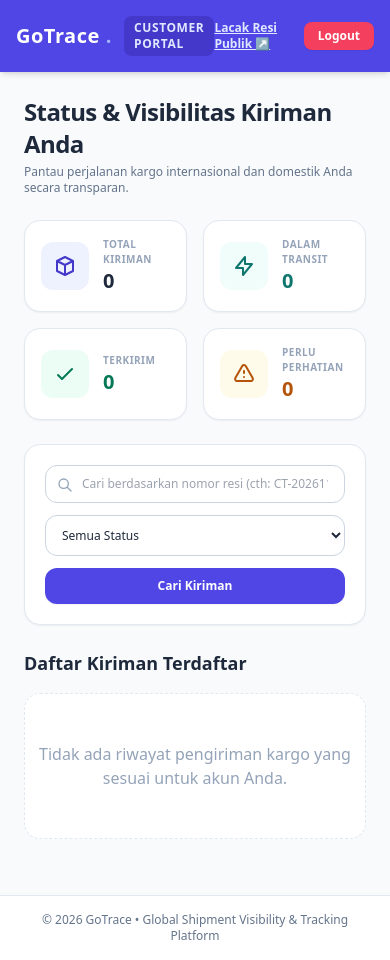
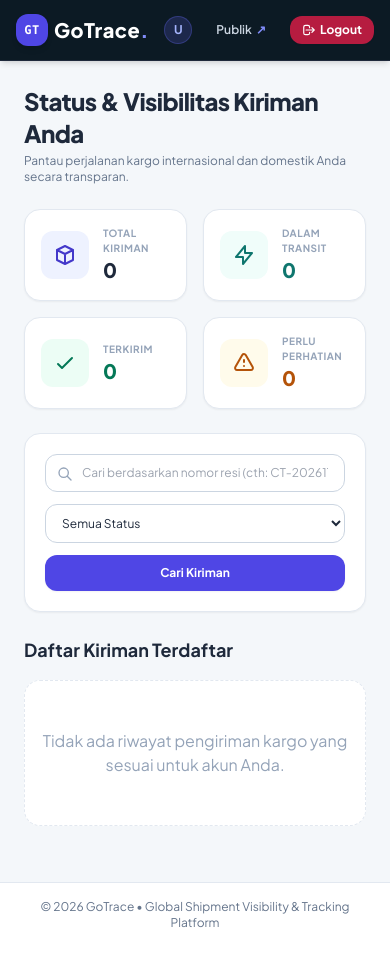
Before and after one commit to ainnurhadijah123/CargoTrace, a Laravel app: template resources/views/customer/dashboard.blade.php in a window 390 px wide. After the commit the page ends 928 px from the top, so only its background shows below. Run offline with Laravel 12, Linux system fonts and the light colour scheme; the template is opened without the code that fills it, so the values that code supplies are empty; some libraries are stand-ins or nearby versions.

Commit message:
style: refine top navigation and responsive header layout for customer views

```diff
--- a/resources/views/customer/dashboard.blade.php
+++ b/resources/views/customer/dashboard.blade.php
@@ -5,25 +5,44 @@
     <meta name="viewport" content="width=device-width, initial-scale=1.0">
     <title>Dashboard Pelanggan - GoTrace</title>
     <script src="https://cdn.tailwindcss.com"></script>
+    <link rel="preconnect" href="https://fonts.googleapis.com">
+    <link rel="preconnect" href="https://fonts.gstatic.com" crossorigin>
+    <link href="https://fonts.googleapis.com/css2?family=Plus+Jakarta+Sans:wght@400;500;600;700;800;900&family=JetBrains+Mono:wght@400;600;700&display=swap" rel="stylesheet">
+    <style>
+        body { font-family: 'Plus Jakarta Sans', sans-serif; }
+        .font-mono { font-family: 'JetBrains Mono', monospace; }
+    </style>
 </head>
-<body class="bg-slate-50 text-slate-800 flex flex-col min-h-screen">
-    <!-- Navbar -->
-    <nav class="bg-indigo-600 text-white p-4 shadow-md flex justify-between items-center sticky top-0 z-30">
+<body class="bg-[#f4f7fa] text-slate-800 flex flex-col min-h-screen selection:bg-indigo-600 selection:text-white">
+    <!-- Navbar Modern GoTrace -->
+    <nav class="bg-[#0c1a24] text-white px-4 sm:px-6 py-3.5 shadow-md flex justify-between items-center sticky top-0 z-30 border-b border-slate-800">
         <div class="flex items-center gap-3">
-            <a href="{{ route('customer.dashboard') }}" class="font-black text-xl tracking-wide flex items-center gap-1.5">
-                GoTrace<span class="text-indigo-300">.</span>
+            <a href="{{ route('customer.dashboard') }}" class="font-black text-xl tracking-wide flex items-center gap-1.5 group">
+                <span class="w-8 h-8 rounded-xl bg-indigo-600 text-white flex items-center justify-center font-mono font-bold text-xs shadow-md group-hover:scale-105 transition">GT</span>
+                <span class="text-white">GoTrace<span class="text-indigo-400">.</span></span>
             </a>
-            <span class="text-xs font-bold bg-indigo-700 text-indigo-100 px-2.5 py-1 rounded-lg uppercase tracking-wider">Customer Portal</span>
+            <span class="text-[10px] font-bold bg-slate-800 text-indigo-300 border border-slate-700/80 px-2.5 py-0.5 rounded-full uppercase tracking-wider hidden sm:inline-block">Customer Portal</span>
         </div>
-        <div class="flex items-center gap-4">
-            <span class="text-xs font-medium text-indigo-100 hidden sm:inline">Halo, {{ auth()->user()->name }}</span>
-            <a href="{{ route('track.index') }}" target="_blank" class="text-xs font-semibold text-indigo-100 hover:text-white underline">
-                Lacak Resi Publik &nearr;
+
+        <div class="flex items-center gap-3 sm:gap-4">
+            <div class="flex items-center gap-2">
+                <div class="w-7 h-7 rounded-full bg-indigo-500/20 text-indigo-300 border border-indigo-500/30 flex items-center justify-center text-xs font-bold">
+                    {{ strtoupper(substr(auth()->user()->name ?? 'U', 0, 1)) }}
+                </div>
+                <span class="text-xs font-semibold text-slate-300 hidden sm:inline">{{ auth()->user()->name }}</span>
+            </div>
+
+            <a href="{{ route('track.index') }}" target="_blank" class="text-xs font-semibold text-slate-300 hover:text-white transition flex items-center gap-1 py-1.5 px-3 rounded-xl hover:bg-slate-800">
+                <span class="hidden md:inline">Lacak Resi Publik</span>
+                <span class="md:hidden">Publik</span>
+                <span class="text-indigo-400">&nearr;</span>
             </a>
+
             <form action="{{ route('logout') }}" method="POST" class="inline m-0">
                 @csrf
-                <button type="submit" class="bg-rose-500 hover:bg-rose-600 px-3.5 py-1.5 rounded-lg text-xs font-bold transition shadow-sm">
-                    Logout
+                <button type="submit" class="bg-rose-600/80 hover:bg-rose-600 text-white px-3 py-1.5 rounded-xl text-xs font-bold transition shadow-sm flex items-center gap-1">
+                    <svg class="w-3.5 h-3.5" fill="none" stroke="currentColor" viewBox="0 0 24 24"><path stroke-linecap="round" stroke-linejoin="round" stroke-width="2" d="M17 16l4-4m0 0l-4-4m4 4H7m6 4v1a3 3 0 01-3 3H6a3 3 0 01-3-3V7a3 3 0 013-3h4a3 3 0 013 3v1"/></svg>
+                    <span>Logout</span>
                 </button>
             </form>
         </div>
```
Also changed, not shown: resources/views/customer/show_shipment.blade.php (+52 -30 lines).
